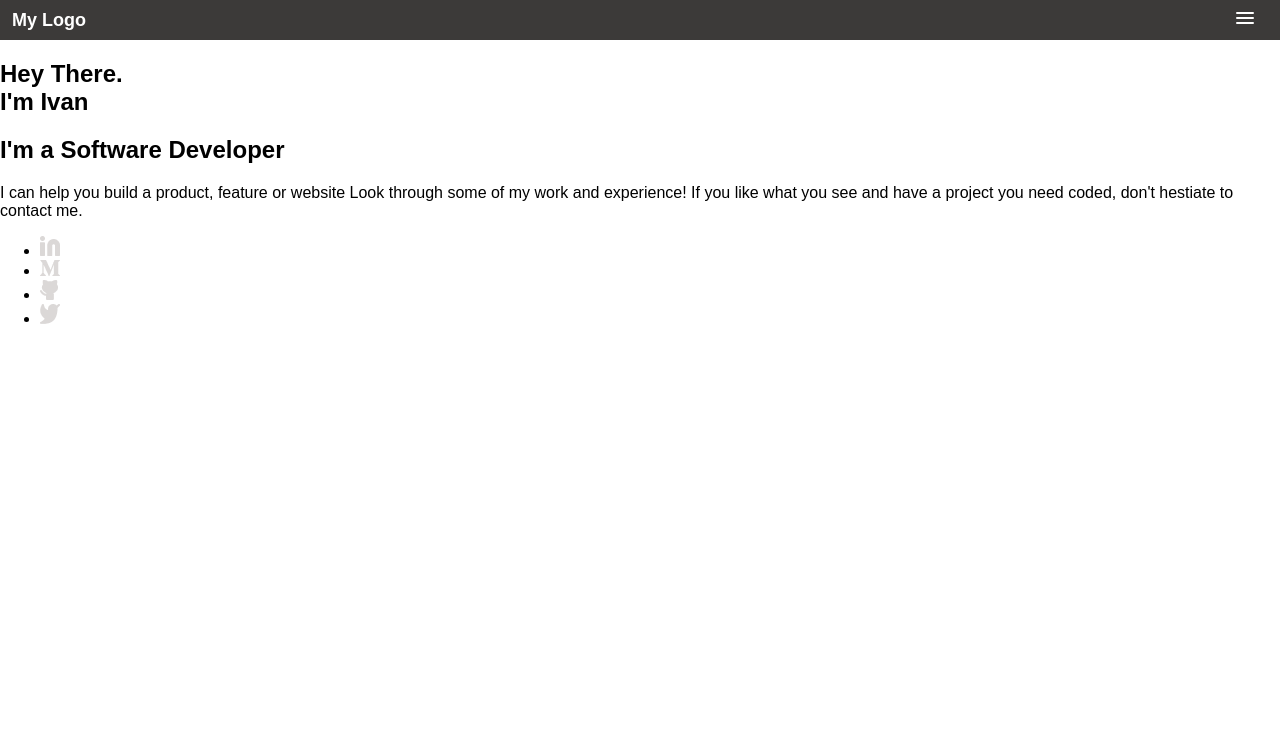
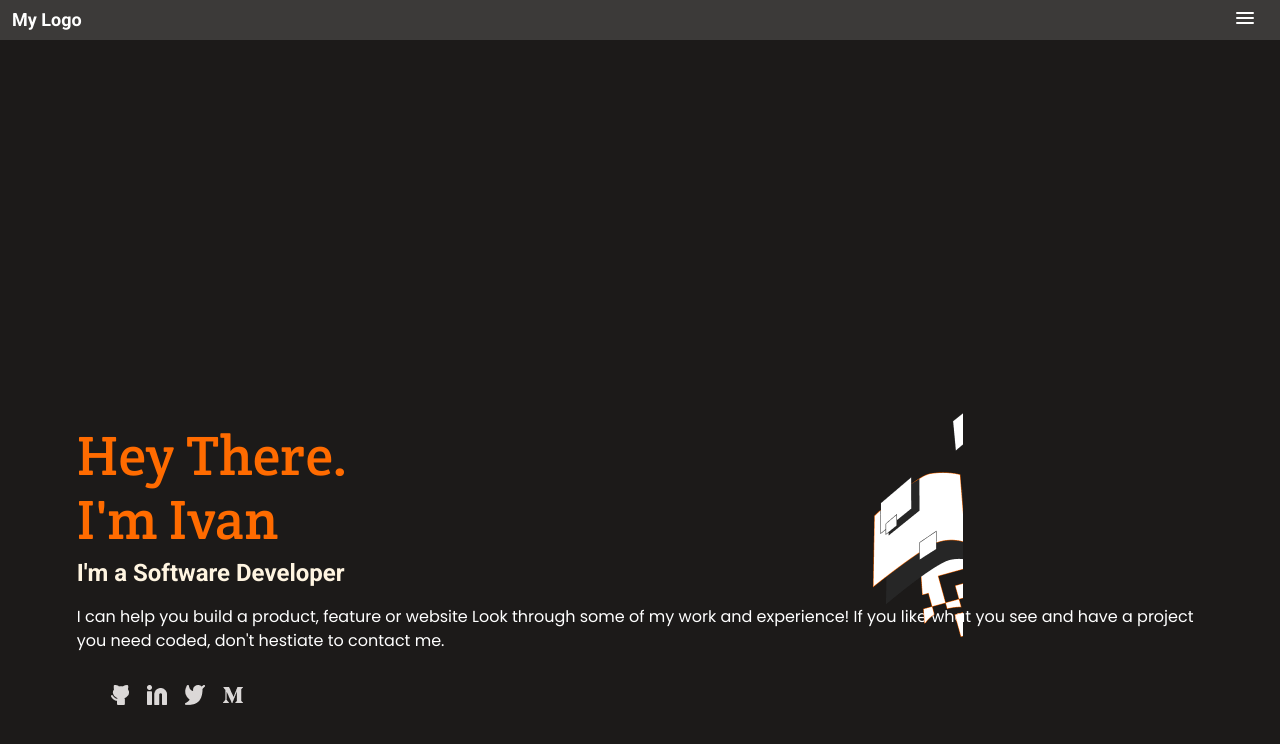
Before and after one commit to IvanLudick/Portfolio, a website: page index.html in a window 1280 px wide. Drawn offline with Linux system fonts and the light colour scheme.

Commit message:
background image added, css styling added aswell

```diff
--- a/index.html
+++ b/index.html
@@ -26,11 +26,13 @@
 
     <section class="headline">
 
+      <div class="back-img"></div>
+
       <h1>Hey There.<br>I'm Ivan</h1>
 
       <h2>I'm a Software Developer</h2>
 
-      <p>
+      <p id="introduction-txt">
         I can help you build a product, feature or website Look through some of my work and experience!
         If you like what you see and have a project you need coded,
         don't hestiate to contact me.
@@ -38,10 +40,10 @@
 
       <div class="social-media">
         <ul>
+          <li class="link-git"><a href="https://github.com/IvanLudick"><img src="images\github.png" alt="GitHub icon"></a></li>
           <li class="link-in"><a href="https://www.linkedin.com/in/ivan-ludick-11a055243/"><img src="images\linkedin.png" alt="LinkedIn icon"></a></li>
+          <li class="link-twitter"><a href="https://twitter.com/Ivan_Ludick258"><img src="images\twitter.png" alt="Twitter icon"></a></li>
           <li class="link-gmail"><a href="https://smiley20089@gmail.com"><img src="images\gmail.png" alt="Gmail icon"></a></li>
-          <li class="link-git"><a href="https://github.com/IvanLudick"><img src="images\github.png" alt="GitHub icon"></a></li>
-          <li class="link-twitter"><a href="https://twitter.com/Ivan_Ludick258"><img src="images\twitter.png" alt="Twitter icon"></a></li>
         </ul>
       </div>
 
--- a/styles.css
+++ b/styles.css
@@ -1,5 +1,7 @@
+@import url('https://fonts.googleapis.com/css2?family=Crete+Round&family=Poppins:wght@200;300;400;500;700&family=Roboto:wght@100;300;500;700&display=swap');
+
 * {
-  font-family: 'poppins', sans-serif;
+  font-family: 'poppins';
 }
 
 body {
@@ -61,3 +63,57 @@ a {
   margin-right: 10px;
   text-decoration: none;
 }
+
+.headline {
+  display: flex;
+  flex-direction: column;
+  background-color: #1C1A19;
+  padding: 30% 6% 25% 6%;
+}
+
+h1 {
+  font-family: 'Crete Round';
+  color: #FF6B00;
+  font-size: 56px;
+  margin: 0;
+  font-weight: 400;
+  line-height: 64px;
+}
+
+h2 {
+  font-family: 'Roboto';
+  margin: 0;
+  line-height: 32px;
+  padding-top: 5px;
+  color: #FFF5E1;
+}
+
+.toolbar-txt {
+  font-family: 'Roboto';
+  color: #FFFFFF;
+}
+
+#introduction-txt {
+  color: #FFFFFF;
+  line-height: 24px;
+}
+
+.social-media ul{
+  display: flex;
+  gap: 8px;
+  padding: 0 0 0 3%;
+}
+
+.social-media ul li {
+  list-style: none;
+}
+
+.back-img {
+  position: absolute;
+  background-image: url('images/mobile-background.png');
+  width: 131px;
+  height: 300px;
+  background-repeat: no-repeat;
+  left: 65%;
+  top: 46%;
+}
```
